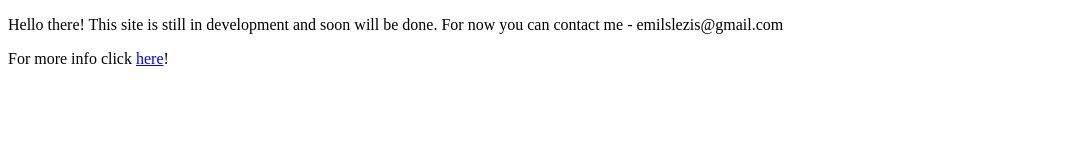
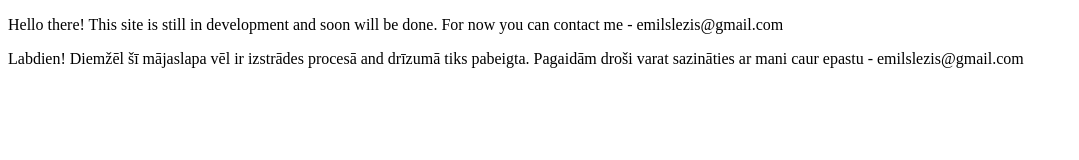
Before and after one commit to emilslezis/emilslezis.github.io, a plain HTML site: page index.html in a window 1280 px wide. Shown: the whole page, without its empty margins (0-1079 px from the left). Drawn offline with Linux system fonts and the light colour scheme.

Commit message:
Update index.html

```diff
--- a/index.html
+++ b/index.html
@@ -7,6 +7,6 @@
 </head>
 <body>
     <p>Hello there! This site is still in development and soon will be done. For now you can contact me - emilslezis@gmail.com</p>
-    <p>For more info click <a href="https://www.youtube.com/watch?v=dQw4w9WgXcQ">here<a>!<p>
+    <p>Labdien! Diemžēl šī mājaslapa vēl ir izstrādes procesā and drīzumā tiks pabeigta. Pagaidām droši varat sazināties ar mani caur epastu - emilslezis@gmail.com<p>
 </body>
 </html>
```
